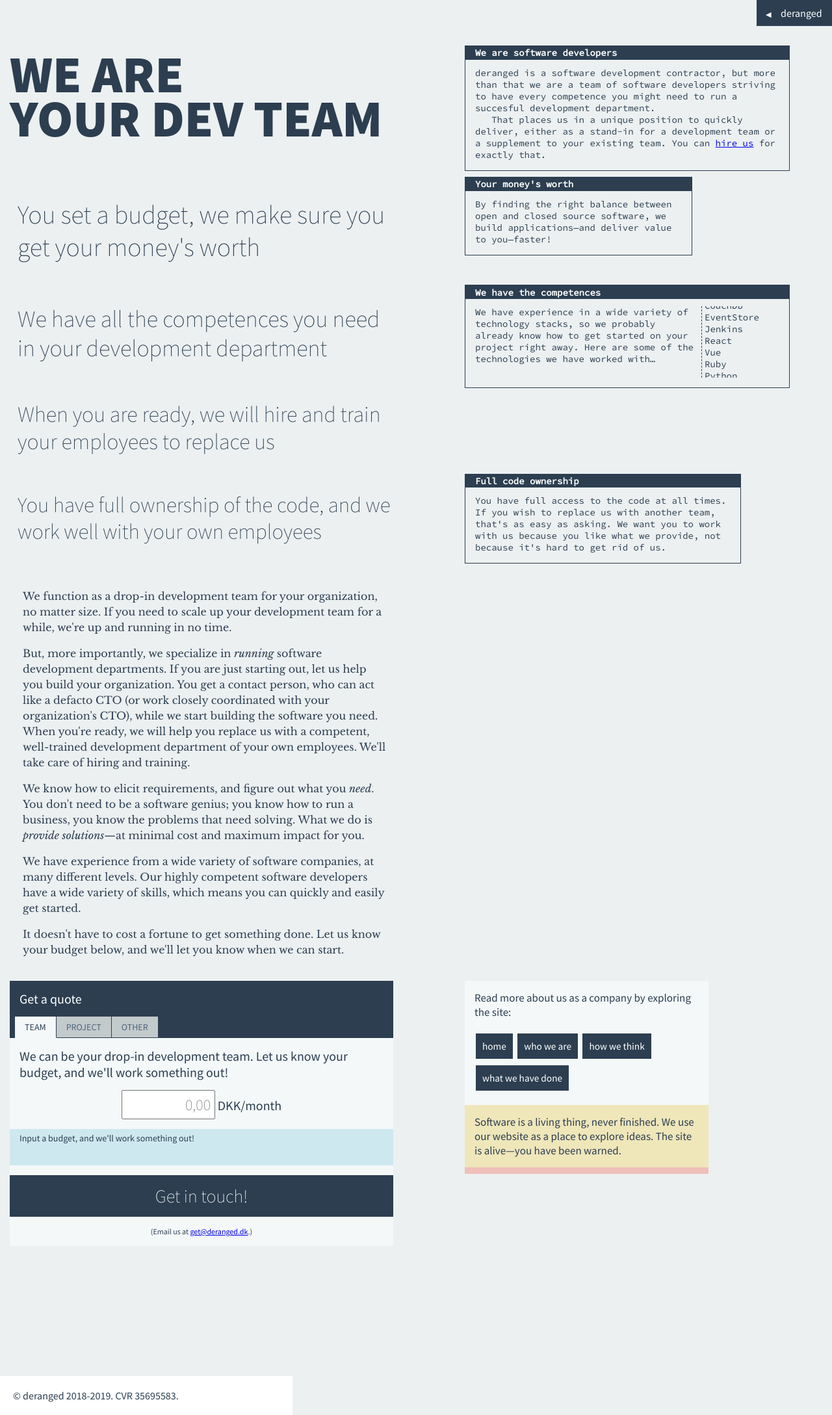
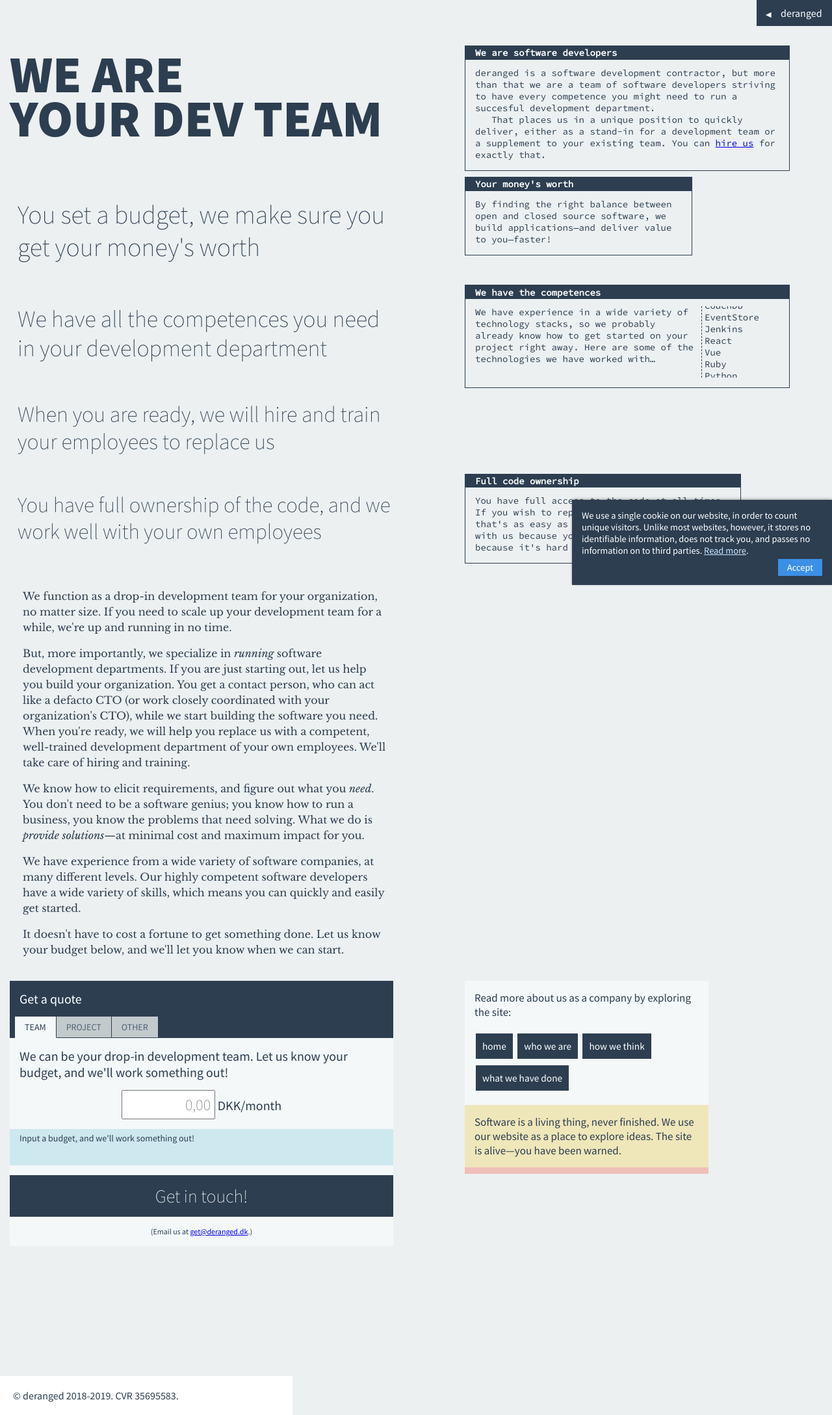
Before and after one commit to derangeddk/deranged.dk, a Jekyll site: the page built from index.html, in a window 1280 px wide. Shown: the whole page at 65% size. Built offline with Jekyll 4.4.1, drawn with Linux system fonts in a browser that asks for light colours; comment, search, counter and statistics services are not loaded.

Commit message:
Add cookie notice

```diff
--- a/_layouts/default.html
+++ b/_layouts/default.html
@@ -12,6 +12,40 @@
 
 		<!-- Fathom - simple website analytics - https://github.com/usefathom/fathom -->
 		<script>
+		(function() {
+			if(!cookieOk()) {
+				return showCookieNotice();
+			}
+			loadFathom();
+
+			function cookieOk() {
+				return document.cookie.indexOf("deranged.dk-allow-cookies=true") !== -1;
+			}
+
+			function showCookieNotice() {
+				var cookieNotice = document.createElement("div");
+				cookieNotice.classList = "cookie-notice";
+				cookieNotice.innerHTML = [
+					'<p>',
+					'We use a single cookie on our website, in order to count unique visitors.',
+					'Unlike most websites, however, it stores no identifiable information, does not track you, and passes no information on to third parties.',
+					'<a href="/privacy/#cookie">Read more</a>.',
+					'<button>Accept</button>',
+					'</p>'
+				].join(" ");
+				cookieNotice.querySelector("button").addEventListener("click", function(e) {
+					cookieNotice.classList += " cookie-notice-hide";
+					setCookie();
+					loadFathom();
+				});
+				document.body.appendChild(cookieNotice);
+			}
+
+			function setCookie() {
+				document.cookie = 'deranged.dk-allow-cookies=true;path=/;max-age=' + (60 * 60 * 24 * 200);
+			}
+
+			function loadFathom() {
 				(function(f, a, t, h, o, m){
 					a[h]=a[h]||function(){
 						(a[h].q=a[h].q||[]).push(arguments)
@@ -23,6 +57,8 @@
 				})(document, window, '//fathom.k8s.deranged.dk/tracker.js', 'fathom');
 				fathom('set', 'siteId', 'YWXAL');
 				fathom('trackPageview');
+			}
+		})();
 		</script>
 		<!-- / Fathom -->
 	</body>
--- a/css/style.scss
+++ b/css/style.scss
@@ -92,3 +92,45 @@ main p {
         padding-right: 0;
     }
 }
+
+.cookie-notice {
+    position: fixed;
+    bottom: 0;
+    right: 0;
+    background: $darkblue;
+    color: white;
+    padding: 0 15px 30px;
+    max-width: 400px;
+    box-sizing: border-box;
+    text-align: left;
+    box-shadow: 0 0 2px rgba(0,0,0,0.2), 0 -2px 4px rgba(0,0,0,0.2);
+    font-size: 0.9em;
+    transition: transform 0.5s;
+    z-index: 2000;
+
+    @media (max-width: 350px) {
+        font-size: 0.8em;
+    }
+
+    a {
+        color: rgb(204, 228, 252);
+    }
+
+    button {
+        background: rgb(59, 144, 229);
+        color: white;
+        font-family: inherit;
+        border: none;
+        font-size: inherit;
+        padding: 4px 14px;
+        box-sizing: border-box;
+        cursor: pointer;
+        position: absolute;
+        bottom: 14px;
+        right: 15px;
+    }
+
+    &.cookie-notice-hide {
+        transform: translateY(500px);
+    }
+}
```
Lines whose indentation alone changed are shown as unchanged.
